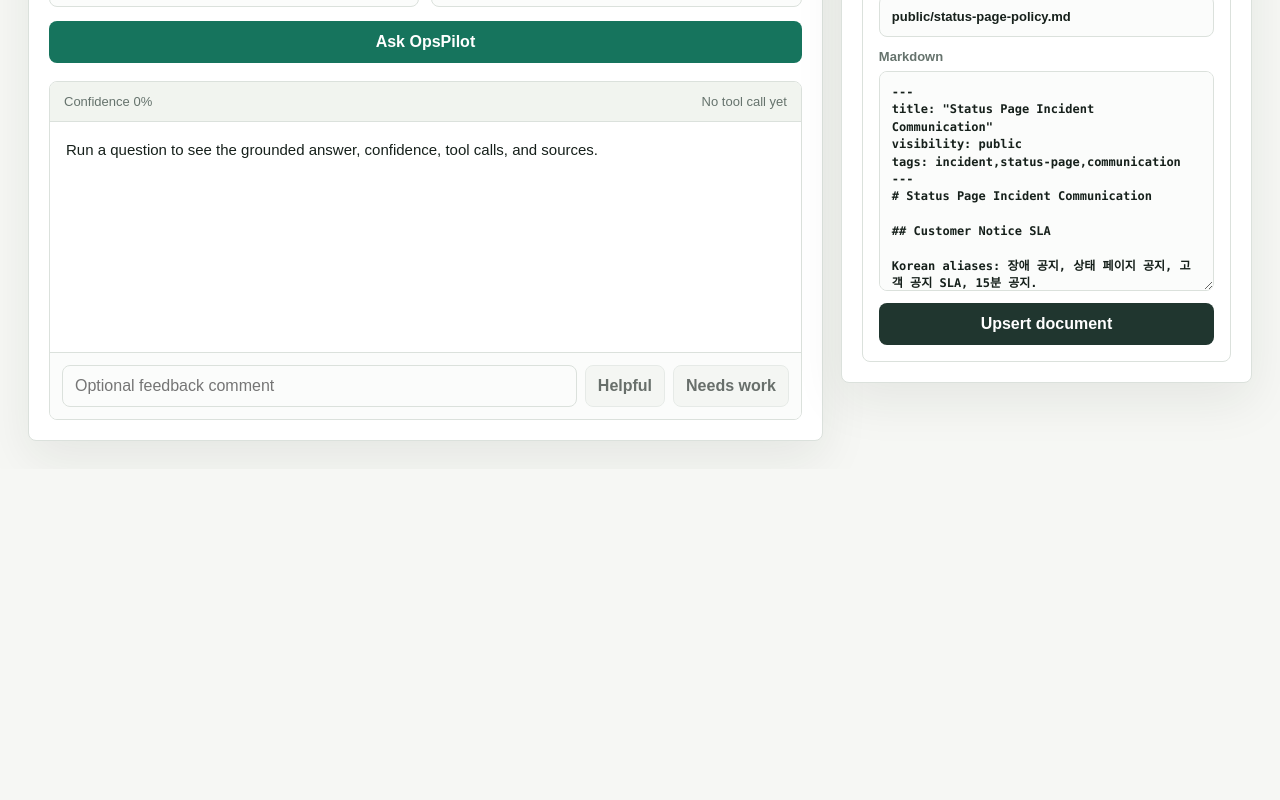
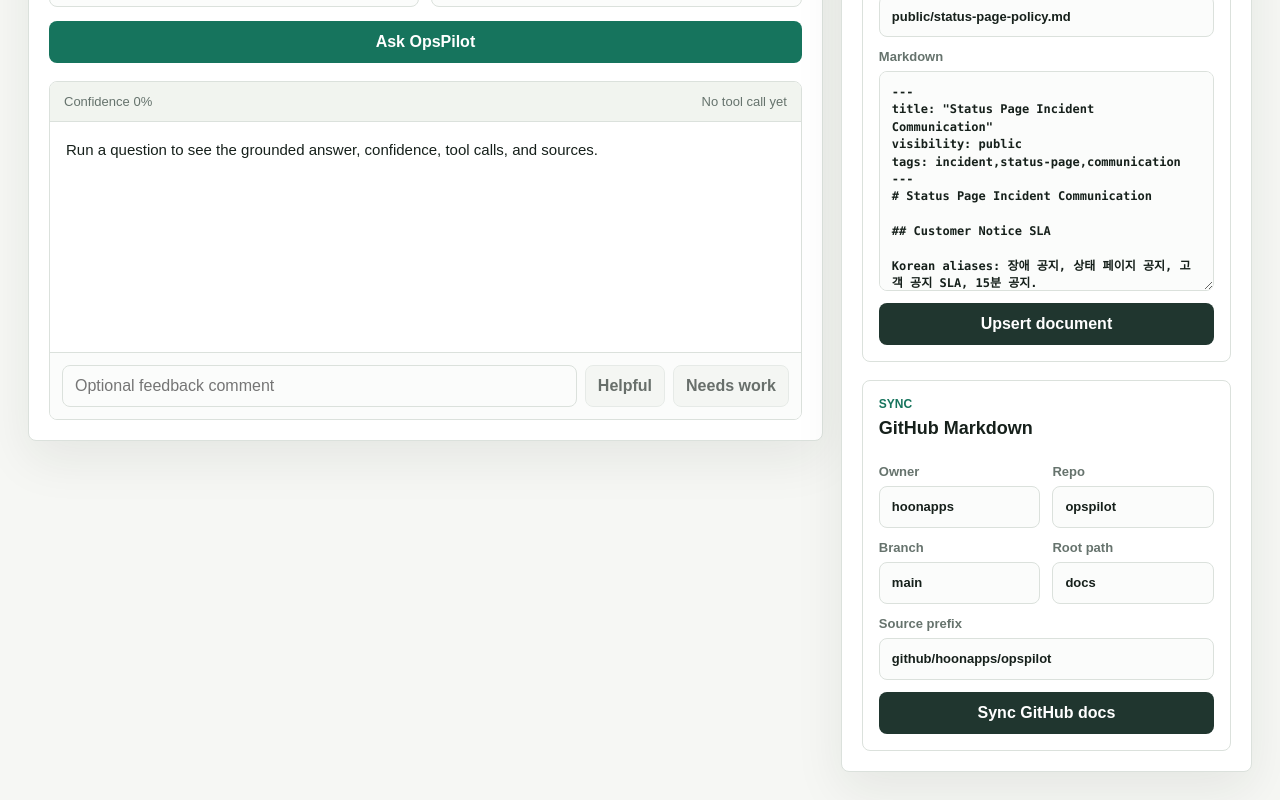
Before and after one commit to hoonapps/opspilot, a Next.js app in the folder apps/web/: page / in a window 1280 px wide. Shown: the part 594-1394 px from the top of the page. Before the commit the page ends 1063 px from the top, so only its background shows below. Built offline with nearby package versions, Linux system fonts and the light colour scheme; no server answers.

Commit message:
feat: add GitHub sync web flow

```diff
--- a/apps/web/src/app/page.tsx
+++ b/apps/web/src/app/page.tsx
@@ -6,8 +6,10 @@
   askOpsPilot,
   AskResponse,
   createFeedback,
+  GithubSyncResponse,
   IngestResponse,
   listApprovals,
+  syncGithubDocuments,
   updateApproval,
   upsertMarkdown
 } from "../lib/api";
@@ -40,12 +42,18 @@
   const [roles, setRoles] = useState("ops_admin");
   const [path, setPath] = useState("public/status-page-policy.md");
   const [markdown, setMarkdown] = useState(sampleMarkdown);
+  const [githubOwner, setGithubOwner] = useState("hoonapps");
+  const [githubRepo, setGithubRepo] = useState("opspilot");
+  const [githubBranch, setGithubBranch] = useState("main");
+  const [githubRootPath, setGithubRootPath] = useState("docs");
+  const [githubSourcePrefix, setGithubSourcePrefix] = useState("github/hoonapps/opspilot");
   const [answer, setAnswer] = useState<AskResponse | null>(null);
   const [approvals, setApprovals] = useState<Approval[]>([]);
   const [ingest, setIngest] = useState<IngestResponse | null>(null);
+  const [githubSync, setGithubSync] = useState<GithubSyncResponse | null>(null);
   const [feedbackComment, setFeedbackComment] = useState("");
   const [feedbackStatus, setFeedbackStatus] = useState<string | null>(null);
-  const [loading, setLoading] = useState<"ask" | "ingest" | "approval" | "feedback" | null>(null);
+  const [loading, setLoading] = useState<"ask" | "ingest" | "github" | "approval" | "feedback" | null>(null);
   const [error, setError] = useState<string | null>(null);
 
   const confidencePercent = useMemo(() => Math.round((answer?.confidence ?? 0) * 100), [answer]);
@@ -108,9 +116,30 @@
     setLoading("ingest");
     try {
       setIngest(await upsertMarkdown({ path, markdown }));
-      setQuestion("장애 공지는 몇 분 안에 올려야 해?");
+      setQuestion("고객 영향 장애의 첫 status page notice는 몇 분 안에 게시해야 해?");
     } catch (requestError) {
       setError(requestError instanceof Error ? requestError.message : "Indexing request failed");
+    } finally {
+      setLoading(null);
+    }
+  }
+
+  async function submitGithubSync(event: FormEvent<HTMLFormElement>) {
+    event.preventDefault();
+    setError(null);
+    setLoading("github");
+    try {
+      const result = await syncGithubDocuments({
+        owner: githubOwner,
+        repo: githubRepo,
+        branch: githubBranch || undefined,
+        rootPath: githubRootPath || undefined,
+        sourcePrefix: githubSourcePrefix || undefined
+      });
+      setGithubSync(result);
+      setQuestion("OpsPilot의 permission boundary는 어디에서 적용돼?");
+    } catch (requestError) {
+      setError(requestError instanceof Error ? requestError.message : "GitHub sync request failed");
     } finally {
       setLoading(null);
     }
@@ -283,6 +312,49 @@
               </p>
             ) : null}
           </form>
+
+          <form onSubmit={submitGithubSync} className="indexPanel">
+            <div className="sectionHeader compact">
+              <div>
+                <p className="eyebrow">Sync</p>
+                <h2>GitHub Markdown</h2>
+              </div>
+              {githubSync ? <span className="badge">{githubSync.documents.length} docs</span> : null}
+            </div>
+
+            <div className="fieldGrid compactFields">
+              <label>
+                Owner
+                <input value={githubOwner} onChange={(event) => setGithubOwner(event.target.value)} />
+              </label>
+              <label>
+                Repo
+                <input value={githubRepo} onChange={(event) => setGithubRepo(event.target.value)} />
+              </label>
+            </div>
+            <div className="fieldGrid compactFields">
+              <label>
+                Branch
+                <input value={githubBranch} onChange={(event) => setGithubBranch(event.target.value)} />
+              </label>
+              <label>
+                Root path
+                <input value={githubRootPath} onChange={(event) => setGithubRootPath(event.target.value)} />
+              </label>
+            </div>
+            <label>
+              Source prefix
+              <input value={githubSourcePrefix} onChange={(event) => setGithubSourcePrefix(event.target.value)} />
+            </label>
+            <button className="secondaryButton" disabled={loading === "github"} type="submit">
+              {loading === "github" ? "Syncing..." : "Sync GitHub docs"}
+            </button>
+            {githubSync ? (
+              <p className="ingestResult">
+                Synced {githubSync.documents.length} Markdown docs from {githubSync.owner}/{githubSync.repo}.
+              </p>
+            ) : null}
+          </form>
         </aside>
       </div>
     </main>
--- a/apps/web/src/lib/api.ts
+++ b/apps/web/src/lib/api.ts
@@ -38,6 +38,15 @@
   title: string;
   chunks: number;
   changed: boolean;
+};
+
+export type GithubSyncResponse = {
+  source: string;
+  owner: string;
+  repo: string;
+  branch: string;
+  rootPath: string;
+  documents: IngestResponse[];
 };
 
 const API_BASE_URL = process.env.NEXT_PUBLIC_API_BASE_URL ?? "http://localhost:3000";
@@ -117,3 +126,23 @@
 
   return response.json() as Promise<IngestResponse>;
 }
+
+export async function syncGithubDocuments(input: {
+  owner: string;
+  repo: string;
+  branch?: string;
+  rootPath?: string;
+  sourcePrefix?: string;
+}): Promise<GithubSyncResponse> {
+  const response = await fetch(`${API_BASE_URL}/documents/github/sync`, {
+    method: "POST",
+    headers: { "content-type": "application/json" },
+    body: JSON.stringify(input)
+  });
+
+  if (!response.ok) {
+    throw new Error(await response.text());
+  }
+
+  return response.json() as Promise<GithubSyncResponse>;
+}
```
Also changed, not shown: apps/web/scripts/smoke-web.cjs (+9 -3 lines), 5 other files (tests, documents, lock files or other folders).
